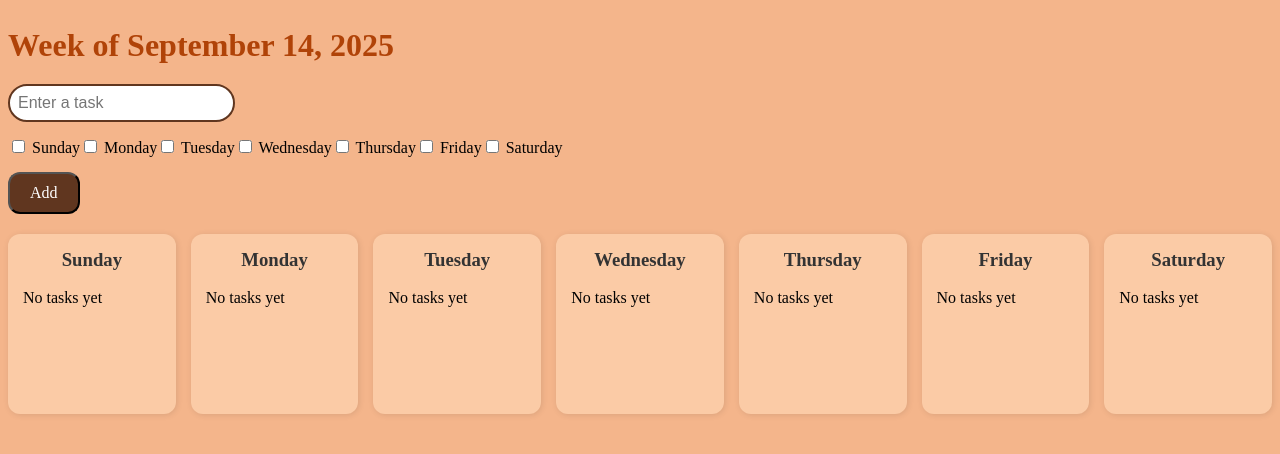
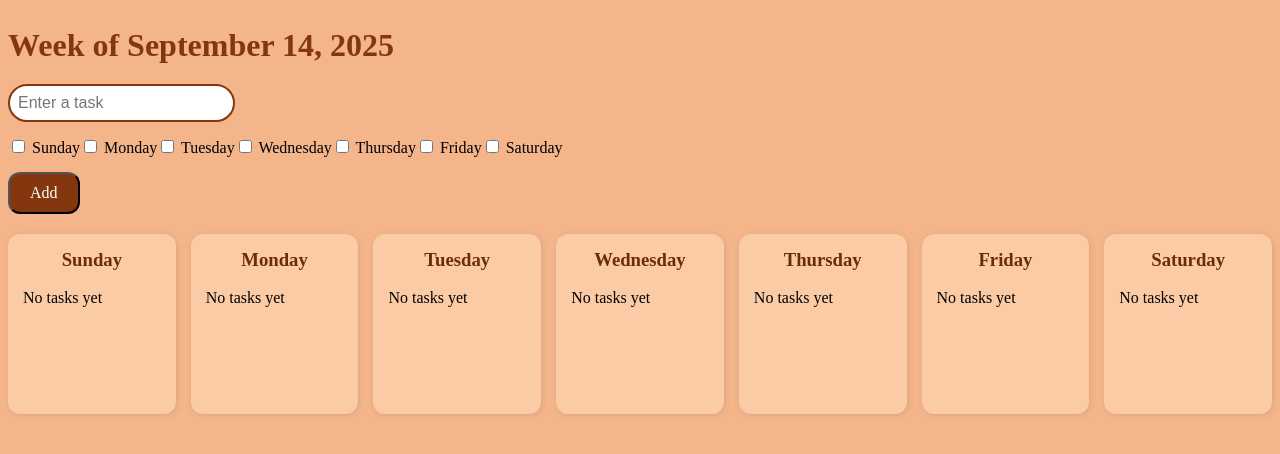
Before and after one commit to abileshayyanar/Flask-Weekly-Calendar, a Flask app: page / in a window 1280 px wide. Shown: the top 454 px of the page. Run offline with Flask 3, Linux system fonts and the light colour scheme.

Commit message:
final style choices made

```diff
--- a/static/style.css
+++ b/static/style.css
@@ -21,7 +21,7 @@ body{
 .day-box h3 {
     margin-top: 0;
     text-align: center;
-    color: #333;
+    color: #6a2c0b;
 }
 
 .day-box ul {
@@ -37,7 +37,7 @@ body{
 }
 
 .date-heading {
-    color: #b04308;
+    color: #84370e;
     font-family: 'Abril Fatface', 'URW Bookman L', serif;
     font-size: 2rem;
     font-weight: bold;
@@ -59,7 +59,7 @@ body{
 }
 
 .button {
-    background-color:#60361f;
+    background-color:#84370e;
     color: white;
     border-radius: 12px;
     padding: 10px 20px;
@@ -68,7 +68,7 @@ body{
 }
 
 input[type="text"] {
-  border: 2px solid #60361f;
+  border: 2px solid #84370e;
   border-radius: 20px;
   padding: 8px;
   font-size: 16px;
```
Also changed, not shown: todo.db (added).
